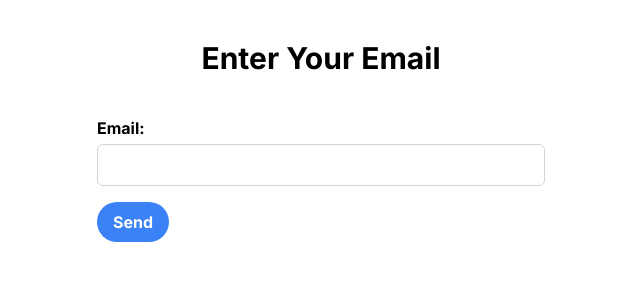
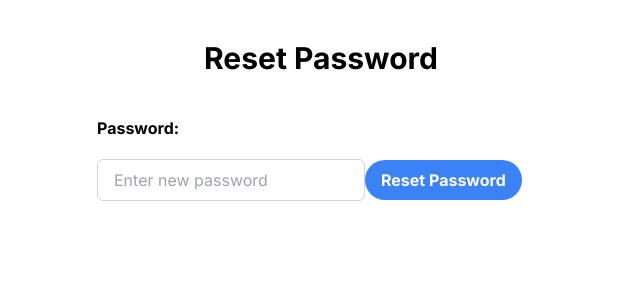
Before and after one commit to Harisali78/next-express, a Next.js app in the folder frontend/: page /PasswordReset in a window 1280 px wide. Shown: the top 300 px of the page, without its empty margins (319-959 px from the left). Built offline with nearby package versions, Linux system fonts and the light colour scheme.

Commit message:
forgot and reset password

```diff
--- a/frontend/app/ForgotPassword/page.tsx
+++ b/frontend/app/ForgotPassword/page.tsx
@@ -1,13 +1,40 @@
-import React from 'react'
+'use client'
+import { useState } from 'react';
+import axios from 'axios';
 
 
+const ForgotPasswordPage = () => {
+    const [email, setEmail] = useState('');
+    const [message, setMessage] = useState('');
 
-const ForgotPassword = () => {
-  return (
-    <div>
+    const handleForgotPassword = async () => {
+        try {
+            const response = await axios.post('http://localhost:5000/api/v1/forgot-password', { email });
+            setMessage(response.data.message);
+        } catch (error) {
+            setMessage('Error requesting password reset.');
+        }
+    };
+    return (
+        <div>
+          <form className='max-w-md mx-auto mt-8'>
+            <h1 className='text-3xl font-bold text-center mb-10 mt-10'>Forgot Password</h1>
+            <label htmlFor="email" className="block font-bold mb-1">
+                Email:
+              </label>
+            <input
+               className="w-full border border-gray-300 rounded-md px-4 py-2 focus:outline-none focus:ring focus:border-blue-300"
+                type="email"
+                placeholder="Enter your email"
+                value={email}
+                onChange={(e) => setEmail(e.target.value)}
+            />
+            <button onClick={handleForgotPassword} className="bg-blue-500 hover:bg-blue-600 text-white font-bold py-2 px-4 rounded-full mt-4">Send Reset Email</button>
+            <p>{message}</p>
+            </form>
+        </div>
 
-    </div>
-  )
-}
+    );
+};
 
-export default ForgotPassword
+export default ForgotPasswordPage;
--- a/frontend/app/PasswordReset/page.tsx
+++ b/frontend/app/PasswordReset/page.tsx
@@ -1,76 +1,47 @@
-"use client";
-import React from 'react'
-import { useFormik } from 'formik';
+'use client'
 import { useState } from 'react';
-import { loginSchema } from '../Model/page';
+import { useRouter, useParams } from 'next/navigation';
 import axios from 'axios';
 
+const ResetPasswordPage = () => {
+    const router = useRouter();
+    const params = useParams();
+    const token = params.token
+    console.log(token);
+    console.log('params', params)
 
-const initialValues = {
-    email: "",
+    const [password, setPassword] = useState('');
+    const [message, setMessage] = useState('');
+
+    const handleResetPassword = async () => {
+        try {
+            const response = await axios.post(`http://localhost:5000/api/v1/reset-password/${token}`, { password });
+            setMessage(response.data.message);
+        } catch (error) {
+            setMessage('Error resetting password.');
+        }
     };
 
-
-const PasswordReset = () => {
-    const [message, setMessage] = useState(false);
-
-    const onSubmit = async (values:any) => {
-
-            try {
-              const response = await axios.post('', values);
-
-              if (response.status === 201) {
-                values.resetForm();
-                setMessage(true);}
-            //   } else {
-            //     toast.error('Invalid User', {
-            //       position: 'top-center',
-            //     });
-            //   }
-            } catch (error) {
-              console.error('Error:', error);
-            }
-          }
-
-
-
-    const { values, errors, touched, handleBlur, handleChange, handleSubmit} =
-    useFormik({
-      initialValues: initialValues,
-      validationSchema: loginSchema,
-      onSubmit,
-    });
-
     return (
-    <>
-    <h2 className="text-3xl font-bold text-center mb-10 mt-10">Enter Your Email</h2>
-
-    {message ? <p style={{ color: "green", fontWeight: "bold" }}>pasword reset link send Succsfully in Your Email</p> : ""}
-     <form onSubmit={handleSubmit} className="max-w-md mx-auto mt-8">
-        <div className="mb-4">
-              <label htmlFor="email" className="block font-bold mb-1">
-                Email:
+      <div>
+        <form className='max-w-md mx-auto mt-8'>
+            <h1 className='text-3xl font-bold text-center mb-10 mt-10'>Reset Password</h1>
+            <label htmlFor="password" className="block font-bold mb-1">
+                Password:
             </label>
             <input
-                type="email"
-                name="email"
-                id="email"
-                value={values.email}
-                onChange={handleChange}
-                onBlur={handleBlur}
-                className="w-full border border-gray-300 rounded-md px-4 py-2 focus:outline-none focus:ring focus:border-blue-300"
+                type="password"
+                placeholder="Enter new password"
+                value={password}
+                onChange={(e) => setPassword(e.target.value)}
+                className='  className="w-full border border-gray-300 rounded-md px-4 py-2 focus:outline-none focus:ring focus:border-blue-300"'
             />
-              {errors.email && touched.email ? <p>{errors.email}</p> : null}
-              <button
-              className="bg-blue-500 hover:bg-blue-600 text-white font-bold py-2 px-4 rounded-full mt-4"
-              type="submit"
-            >
-              Send
-            </button>
+            <button onClick={handleResetPassword} className='bg-blue-500 hover:bg-blue-600 text-white font-bold py-2 px-4 rounded-full mt-4'>Reset Password</button>
+            <p>{message}</p>
+            </form>
         </div>
-            </form>
-    </>
-  )
-}
 
-export default PasswordReset;
+    );
+};
+
+export default ResetPasswordPage;
--- a/frontend/app/[id]/EditProduct/page.tsx
+++ b/frontend/app/[id]/EditProduct/page.tsx
@@ -1,3 +1,4 @@
+"use client";
 import React, { useEffect, useState } from 'react'
 import axios from 'axios'
 import { useRouter, useParams } from 'next/navigation'
@@ -20,7 +21,8 @@ const EditProducts = () => {
     const router = useRouter();
     const params = useParams();
     const id = params.id;
-    const { values, errors, touched, handleBlur, handleChange, handleSubmit } =
+
+    const { values, errors, touched, handleBlur, handleChange, handleSubmit, setValues } =
     useFormik({
       initialValues: initialValues,
       validationSchema: AddProductsSchema,
@@ -39,7 +41,19 @@ const EditProducts = () => {
     }
     );
     useEffect(() => {
-
+      const fetchProductData = async ()=>{
+        try {
+            const response = await axios.get(`http://localhost:5000/api/v1/product/${id}`)
+            const productData = response.data.data;
+            setValues(productData);
+            console.log('field values' ,productData)
+        } catch (error) {
+            console.log(error);
+        }
+      };
+      if(id){
+        fetchProductData()
+      }
     }, [])
 
     return (
@@ -126,7 +140,6 @@ const EditProducts = () => {
             <button
               className="bg-blue-500 hover:bg-blue-600 text-white font-bold py-2 px-4 rounded-full mt-2"
               type="submit"
-              // onClick={() => router.push("/Products")}
             >
               Update Product
             </button>
--- a/frontend/app/page.tsx
+++ b/frontend/app/page.tsx
@@ -14,15 +14,22 @@ const initialValues = {
   password: "",
 };
 export default function Login() {
+  const [error, setError] = useState('')
   const onSubmit = async (values: LoginEntity) => {
     try {
       const response = await axios.post(
         "http://localhost:5000/api/v1/login",
         values
       );
+      const token = response.data.token
+      localStorage.setItem('token', token)
       console.log("User login successfully!", response.data);
       router.push("/Products");
-    } catch (error) {
+    } catch (error:any) {
+      if (error.response && error.response.data.message) {
+        setError(error.response.data.message)
+
+    }
       console.error("Login failed:", error);
     }
   };
@@ -33,6 +40,7 @@ export default function Login() {
     validationSchema: loginSchema,
     onSubmit,
   });
+
 
   return (
     <div>
@@ -84,7 +92,7 @@ export default function Login() {
           Sign Up
         </button>
         <p className="mt-5 font-semibold">Forgot Password?
-        <Link href="/PasswordReset">
+        <Link href="/ForgotPassword">
             Click Here!
         </Link>
         </p>
--- a/frontend/app/products/page.tsx
+++ b/frontend/app/products/page.tsx
@@ -8,10 +8,22 @@ import axios from "axios";
 import ReactStars from 'react-stars'
 import Search from "../Search/page";
 import queryString from "query-string";
+import { useParams, useRouter } from "next/navigation";
+
 
 
 
 const Products = () => {
+  const [currentpage, setCurrentpage] = useState(1);
+  const [totalpage, setTotalpage] = useState(1)
+  const router = useRouter();
+  const onEditClick = (productId: string | undefined) => {
+    router.push(`/${productId}/EditProduct`)
+}
+const onPageChange = (page: number) => {
+  setCurrentpage(page);
+  getProducts();
+};
   const [products, setProducts] = useState([]);
   const getProducts = async () => {
     // const urlParams = {
@@ -21,10 +33,11 @@ const Products = () => {
     // console.log(searchQuery);
     try {
       const response = await axios.get(
-        `http://localhost:5000/api/v1/products`
+        `http://localhost:5000/api/v1/products?page=${currentpage}`
       );
       const data = await response;
       setProducts(data.data.data);
+      setTotalpage(data.data.totalPages);
       console.log(data);
     } catch (error) {
       console.error("Login failed:", error);
@@ -32,7 +45,8 @@ const Products = () => {
   };
   useEffect(() => {
     getProducts();
-  }, []);
+
+  }, [currentpage]);
 
   return (
     <>
@@ -61,11 +75,27 @@ const Products = () => {
             <img src={t.image} alt="Not Found" height="200" width="300"/>
           </div>
           <div className="flex gap-2">
-            <Removebtn id={t._id} />
-            <Link href={`/EditProductform `}>
+             <Removebtn id={t._id} />
+             {/* <Link href={`/ `}>
               <HiPencilAlt size={24} />
-            </Link>
+             </Link>  */}
+
+         <button  className='flex gap-2' onClick={() =>{ onEditClick(t._id) }}>
+         <HiPencilAlt size={24} />
+        </button>
           </div>
+          <div className="flex justify-end m-2">
+                {Array.from({ length: totalpage }, (_, index) => (
+                    <button
+                        key={index}
+                        onClick={() => onPageChange(index + 1)}
+                        className={`mx-1 px-3 py-1 rounded ${currentpage === index + 1 ? "bg-indigo-600 text-white" : "bg-gray-200 text-gray-700"
+                            }`}
+                    >
+                        {index + 1}
+                    </button>
+                ))}
+            </div>
         </div>
       ))}
     </>
```
Also changed, not shown: 1 other file (tests, documents, lock files or other folders). Lines whose indentation alone changed are shown as unchanged.
